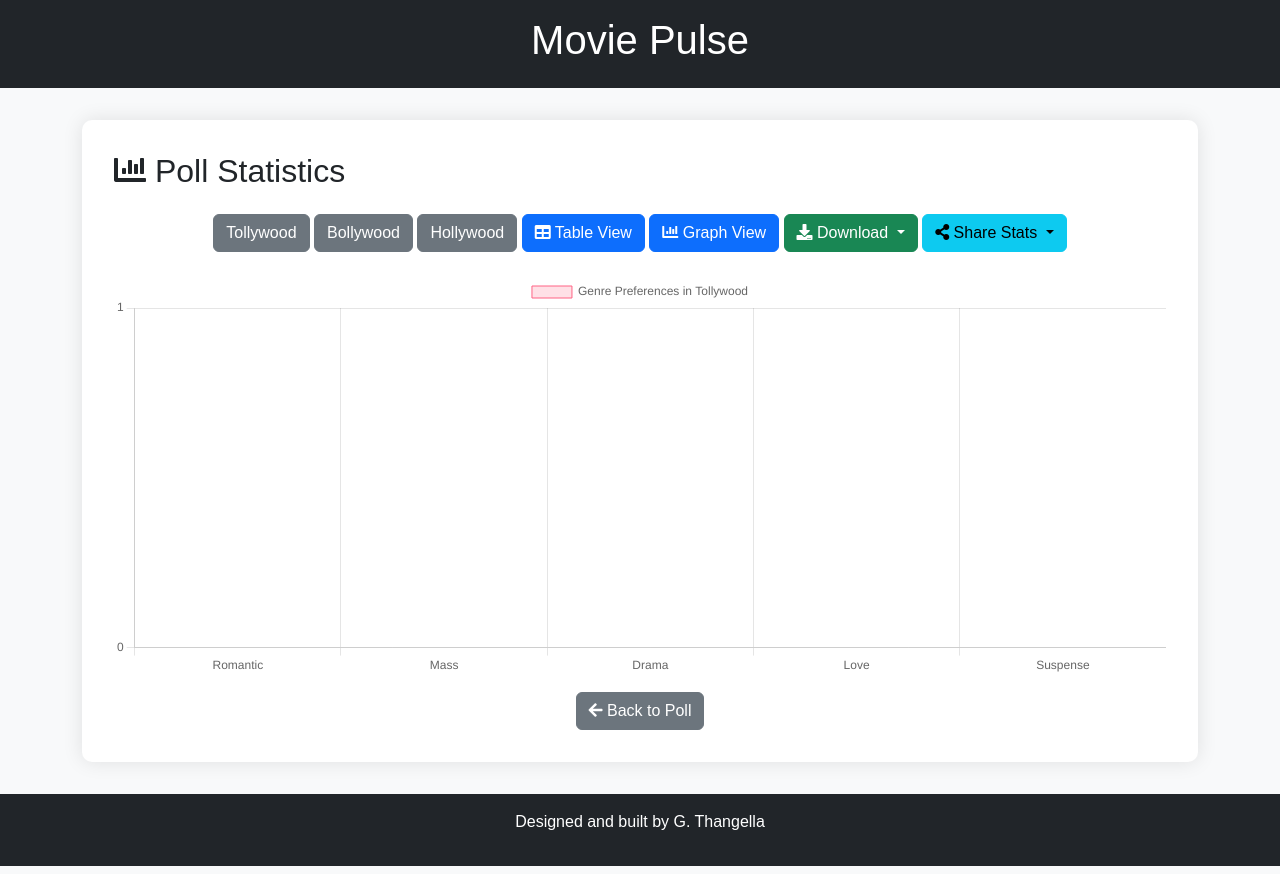
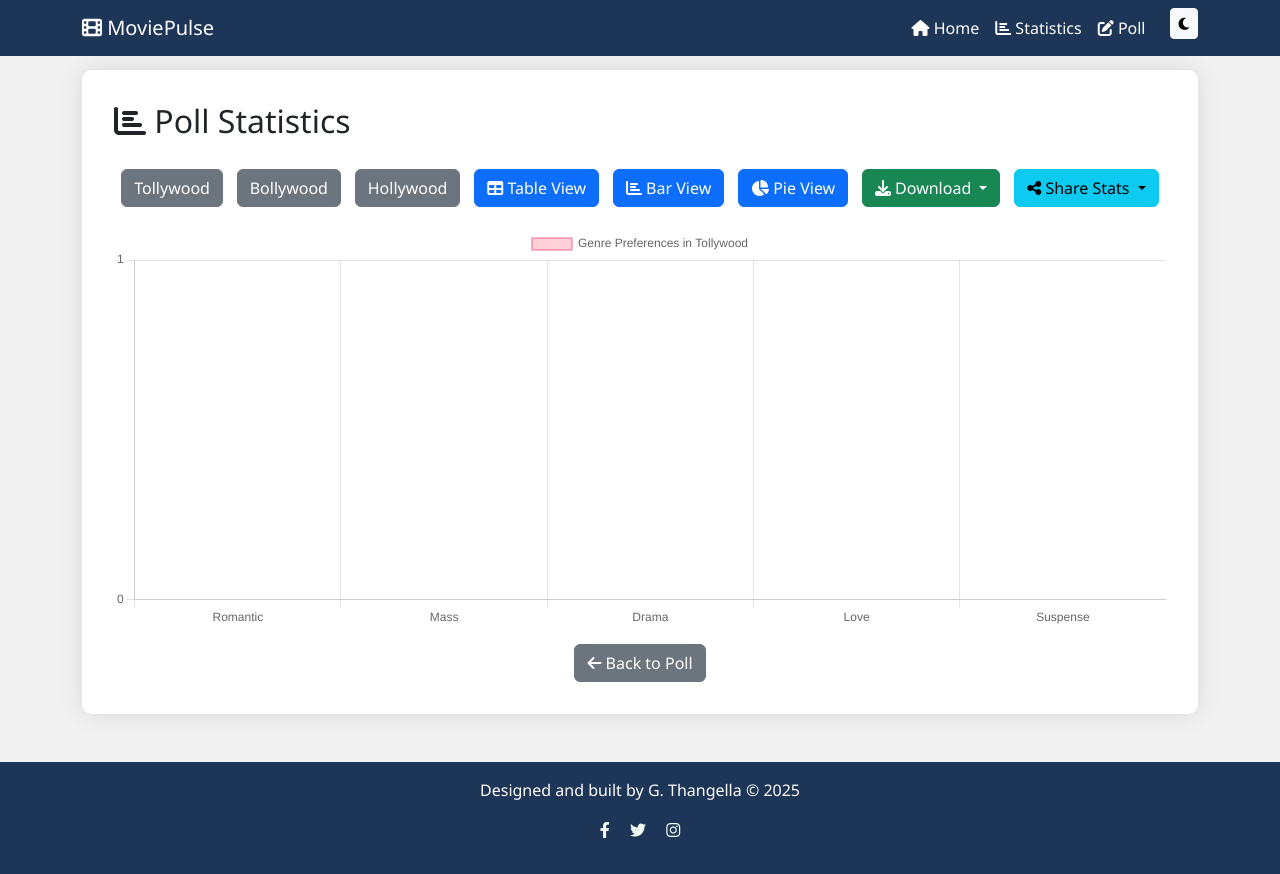
Before and after one commit to GTK-THANGELLA-17/MoviePulse, a plain HTML site: page stats.html in a window 1280 px wide. Drawn offline with nearby package versions, Linux system fonts and the light colour scheme.

Commit message:
Update stats.html

```diff
--- a/stats.html
+++ b/stats.html
@@ -1,80 +1,86 @@
 <!DOCTYPE html>
 <html lang="en">
 <head>
-    <meta charset="UTF-8">
-    <meta name="viewport" content="width=device-width, initial-scale=1.0">
-    <title>MoviePulse Poll - Stats</title>
-<meta name="viewport" content="width=device-width, initial-scale=1.0">
-    <link href="https://cdn.jsdelivr.net/npm/bootstrap@5.3.0-alpha1/dist/css/bootstrap.min.css" rel="stylesheet">
-    <link rel="stylesheet" href="https://cdnjs.cloudflare.com/ajax/libs/font-awesome/5.15.3/css/all.min.css">
+  <meta charset="UTF-8" />
+  <meta name="viewport" content="width=device-width, initial-scale=1" />
+  <title>MoviePulse | Statistics</title>
+  <!-- Bootstrap CSS -->
+  <link href="https://cdn.jsdelivr.net/npm/bootstrap@5.3.0-alpha1/dist/css/bootstrap.min.css" rel="stylesheet" />
+  <!-- FontAwesome -->
+  <link rel="stylesheet" href="https://cdnjs.cloudflare.com/ajax/libs/font-awesome/6.2.0/css/all.min.css" />
+  <!-- Animate.css -->
+  <link rel="stylesheet" href="https://cdnjs.cloudflare.com/ajax/libs/animate.css/4.1.1/animate.min.css"/>
   <style>
     body {
-            font-family: Arial, sans-serif;
-            background-color: #f8f9fa;
+      font-family: 'Segoe UI', sans-serif;
+      background: #f1f1f1;
+      margin-top: 70px;
+      transition: background 0.3s ease;
     }
+    /* Navbar */
+    .navbar { background: #1d3557; }
+    .navbar-brand, .nav-link { color: #fff !important; }
+    .nav-link:hover { color: #f1faee !important; }
+    /* Stats Section */
     .stats-section {
-            padding: 2rem;
       background: #fff;
       border-radius: 10px;
-            box-shadow: 0 0 20px rgba(0, 0, 0, 0.1);
-            margin: 2rem 0;
+      padding: 2rem;
+      margin-top: 2rem;
+      box-shadow: 0 0 25px rgba(0,0,0,0.1);
     }
-        .stats-section h2 {
-            margin-bottom: 1.5rem;
+    .stats-section h2 { margin-bottom: 1.5rem; }
+    .stats-buttons button,
+    .stats-buttons .btn-group button {
+      margin: 0.3rem;
+      transition: transform 0.2s ease;
     }
-        .stats-buttons {
-            margin-bottom: 1.5rem;
-        }
-        .btn-back {
-            margin-top: 1rem;
-        }
-        #genreChart {
-            max-height: 400px;
-        }
-        .animated-title {
-            animation: fadeIn 2s;
-        }
-        @keyframes fadeIn {
-            from { opacity: 0; }
-            to { opacity: 1; }
-        }
-
-/* For mobile phones */
-@media only screen and (max-width: 600px) {
-  /* CSS styles */
-}
-
-/* For tablets and iPads */
-@media only screen and (min-width: 601px) and (max-width: 1024px) {
-  /* CSS styles */
-}
-
-/* For laptops and desktops */
-@media only screen and (min-width: 1025px) {
-  /* CSS styles */
-}
-
+    .stats-buttons button:hover { transform: scale(1.05); }
+    #genreChart, #pieChart { max-height: 400px; }
+    .view-toggle { margin-bottom: 1rem; }
+    /* Footer */
+    footer { background: #1d3557; color: #fff; padding: 1rem 0; }
+    footer a { color: #f1faee; margin: 0 0.5rem; }
+    /* Dark Mode */
+    body.dark-mode { background: #222; color: #ccc; }
+    body.dark-mode .navbar, body.dark-mode footer, body.dark-mode .stats-section { background: #333; }
   </style>
 </head>
 <body>
-    <!-- Header -->
-    <header class="bg-dark text-white text-center py-3">
-        <h1 class="animated-title">Movie Pulse</h1>
-    </header>
+  <!-- Navbar -->
+  <nav class="navbar fixed-top navbar-expand-lg">
+    <div class="container">
+      <a class="navbar-brand" href="landing.html"><i class="fa-solid fa-film"></i> MoviePulse</a>
+      <button class="navbar-toggler" type="button" data-bs-toggle="collapse" data-bs-target="#navMenu">
+        <span class="navbar-toggler-icon"><i class="fa-solid fa-bars" style="color:#fff;"></i></span>
+      </button>
+      <div class="collapse navbar-collapse" id="navMenu">
+        <ul class="navbar-nav ms-auto">
+          <li class="nav-item"><a class="nav-link" href="landing.html"><i class="fa-solid fa-house"></i> Home</a></li>
+          <li class="nav-item"><a class="nav-link" href="stats.html"><i class="fa-solid fa-chart-bar"></i> Statistics</a></li>
+          <li class="nav-item"><a class="nav-link" href="index.html"><i class="fa-solid fa-pen-to-square"></i> Poll</a></li>
+          <li class="nav-item">
+            <button id="modeToggle" class="btn btn-sm btn-light ms-3"><i class="fa-solid fa-moon"></i></button>
+          </li>
+        </ul>
+      </div>
+    </div>
+  </nav>
 
-    <!-- Main Content -->
-    <div class="container">
-        <div class="stats-section">
-            <h2><i class="fas fa-chart-bar"></i> Poll Statistics</h2>
-            <div class="stats-buttons text-center">
+  <!-- Stats Main Content -->
+  <main class="container my-5">
+    <div class="stats-section animate__animated animate__fadeInUp">
+      <h2><i class="fa-solid fa-chart-bar"></i> Poll Statistics</h2>
+      <div class="stats-buttons text-center mb-3">
         <button class="btn btn-secondary" onclick="showStats('Tollywood')">Tollywood</button>
         <button class="btn btn-secondary" onclick="showStats('Bollywood')">Bollywood</button>
         <button class="btn btn-secondary" onclick="showStats('Hollywood')">Hollywood</button>
-                <button class="btn btn-primary" onclick="switchView('table')"><i class="fas fa-table"></i> Table View</button>
-                <button class="btn btn-primary" onclick="switchView('graph')"><i class="fas fa-chart-bar"></i> Graph View</button>
+        <button class="btn btn-primary view-toggle" onclick="switchView('table')"><i class="fa-solid fa-table"></i> Table View</button>
+        <button class="btn btn-primary view-toggle" onclick="switchView('bar')"><i class="fa-solid fa-chart-bar"></i> Bar View</button>
+        <button class="btn btn-primary view-toggle" onclick="switchView('pie')"><i class="fa-solid fa-chart-pie"></i> Pie View</button>
         <div class="btn-group">
-                    <button class="btn btn-success dropdown-toggle" type="button" data-bs-toggle="dropdown" aria-expanded="false">
-                        <i class="fas fa-download"></i> Download
+          <button class="btn btn-success dropdown-toggle" type="button" data-bs-toggle="dropdown">
+            <i class="fa-solid fa-download"></i> Download
           </button>
           <ul class="dropdown-menu">
             <li><a class="dropdown-item" href="#" onclick="downloadStats('csv')">CSV</a></li>
@@ -84,8 +90,8 @@
           </ul>
         </div>
         <div class="btn-group">
-                    <button class="btn btn-info dropdown-toggle" type="button" data-bs-toggle="dropdown" aria-expanded="false">
-                        <i class="fas fa-share-alt"></i> Share Stats
+          <button class="btn btn-info dropdown-toggle" type="button" data-bs-toggle="dropdown">
+            <i class="fa-solid fa-share-nodes"></i> Share Stats
           </button>
           <ul class="dropdown-menu">
             <li><a class="dropdown-item" href="#" onclick="shareStats('Instagram')">Instagram</a></li>
@@ -95,6 +101,7 @@
           </ul>
         </div>
       </div>
+      <!-- Views -->
       <div id="tableView" style="display: none;">
         <table class="table table-striped">
           <thead>
@@ -109,38 +116,46 @@
           <tbody id="pollStats"></tbody>
         </table>
       </div>
-            <div id="graphView" style="display: none;">
+      <div id="barView" style="display: none;">
         <canvas id="genreChart"></canvas>
       </div>
-            <div class="text-center btn-back">
-                <a href="index.html" class="btn btn-secondary"><i class="fas fa-arrow-left"></i> Back to Poll</a>
+      <div id="pieView" style="display: none;">
+        <canvas id="pieChart"></canvas>
+      </div>
+      <div class="text-center mt-3">
+        <a href="index.html" class="btn btn-secondary"><i class="fa-solid fa-arrow-left"></i> Back to Poll</a>
       </div>
     </div>
-    </div>
+  </main>
 
   <!-- Footer -->
-    <footer class="bg-dark text-white text-center py-3">
-        <p>Designed and built by G. Thangella</p>
+  <footer class="text-center">
+    <div class="container">
+      <p>Designed and built by G. Thangella © <span id="year"></span></p>
+      <p>
+        <a href="#"><i class="fa-brands fa-facebook-f"></i></a>
+        <a href="#"><i class="fa-brands fa-twitter"></i></a>
+        <a href="#"><i class="fa-brands fa-instagram"></i></a>
+      </p>
+    </div>
   </footer>
 
+  <!-- JavaScript Libraries -->
   <script src="https://cdn.jsdelivr.net/npm/chart.js"></script>
   <script src="https://cdn.jsdelivr.net/npm/xlsx/dist/xlsx.full.min.js"></script>
+  <script src="https://cdn.jsdelivr.net/npm/bootstrap@5.3.0-alpha1/dist/js/bootstrap.bundle.min.js"></script>
   <script>
-        let chart;
+    let barChart, pieChart;
 
     function showStats(industry) {
       const pollData = JSON.parse(localStorage.getItem('pollData')) || [];
-
       const genres = ['Romantic', 'Mass', 'Drama', 'Love', 'Suspense'];
       const genreCounts = genres.map(genre => pollData.filter(poll => poll.filmIndustry === industry && poll.genre === genre).length);
 
-            const ctx = document.getElementById('genreChart').getContext('2d');
-
-            if (chart) {
-                chart.destroy();
-            }
-
-            chart = new Chart(ctx, {
+      // Bar Chart
+      const ctxBar = document.getElementById('genreChart').getContext('2d');
+      if (barChart) barChart.destroy();
+      barChart = new Chart(ctxBar, {
         type: 'bar',
         data: {
           labels: genres,
@@ -148,11 +163,11 @@
             label: `Genre Preferences in ${industry}`,
             data: genreCounts,
             backgroundColor: [
-                            'rgba(255, 99, 132, 0.2)',
-                            'rgba(54, 162, 235, 0.2)',
-                            'rgba(255, 206, 86, 0.2)',
-                            'rgba(75, 192, 192, 0.2)',
-                            'rgba(153, 102, 255, 0.2)'
+              'rgba(255, 99, 132, 0.3)',
+              'rgba(54, 162, 235, 0.3)',
+              'rgba(255, 206, 86, 0.3)',
+              'rgba(75, 192, 192, 0.3)',
+              'rgba(153, 102, 255, 0.3)'
             ],
             borderColor: [
               'rgba(255, 99, 132, 1)',
@@ -168,17 +183,36 @@
           scales: {
             y: {
               beginAtZero: true,
-                            ticks: {
-                                stepSize: 1
-                            }
+              ticks: { stepSize: 1 }
             }
           }
         }
       });
 
-            // Update table view
+      // Pie Chart
+      const ctxPie = document.getElementById('pieChart').getContext('2d');
+      if (pieChart) pieChart.destroy();
+      pieChart = new Chart(ctxPie, {
+        type: 'pie',
+        data: {
+          labels: genres,
+          datasets: [{
+            label: `Genre Distribution in ${industry}`,
+            data: genreCounts,
+            backgroundColor: [
+              'rgba(255, 99, 132, 0.6)',
+              'rgba(54, 162, 235, 0.6)',
+              'rgba(255, 206, 86, 0.6)',
+              'rgba(75, 192, 192, 0.6)',
+              'rgba(153, 102, 255, 0.6)'
+            ]
+          }]
+        }
+      });
+
+      // Update Table
       const pollStats = document.getElementById('pollStats');
-            pollStats.innerHTML = '';
+      pollStats.innerHTML = "";
       pollData.forEach(poll => {
         if (poll.filmIndustry === industry) {
           const row = document.createElement('tr');
@@ -187,27 +221,33 @@
             <td>${pollData.filter(p => p.filmIndustry === industry && p.genre === poll.genre).length}</td>
             <td>${poll.country}</td>
             <td>${poll.filmIndustry}</td>
-                        <td>${poll.timestamp}</td>
+            <td>${new Date(poll.timestamp).toLocaleString()}</td>
           `;
           pollStats.appendChild(row);
         }
       });
-
-            switchView('graph');
+      // Default view to Bar Chart
+      switchView('bar');
     }
 
     function switchView(view) {
-            document.getElementById('tableView').style.display = view === 'table' ? 'block' : 'none';
-            document.getElementById('graphView').style.display = view === 'graph' ? 'block' : 'none';
+      document.getElementById('tableView').style.display = (view === 'table') ? 'block' : 'none';
+      document.getElementById('barView').style.display = (view === 'bar') ? 'block' : 'none';
+      document.getElementById('pieView').style.display = (view === 'pie') ? 'block' : 'none';
     }
 
     function downloadStats(format) {
       const pollData = JSON.parse(localStorage.getItem('pollData')) || [];
       const rows = [['Genre', 'Count', 'Country', 'Industry', 'Timestamp']];
       pollData.forEach(poll => {
-                rows.push([poll.genre, pollData.filter(p => p.filmIndustry === poll.filmIndustry && p.genre === poll.genre).length, poll.country, poll.filmIndustry, poll.timestamp]);
+        rows.push([
+          poll.genre,
+          pollData.filter(p => p.filmIndustry === poll.filmIndustry && p.genre === poll.genre).length,
+          poll.country,
+          poll.filmIndustry,
+          poll.timestamp
+        ]);
       });
-
       if (format === 'csv') {
         const csvContent = "data:text/csv;charset=utf-8," + rows.map(e => e.join(",")).join("\n");
         const encodedUri = encodeURI(csvContent);
@@ -234,26 +274,25 @@
 
     function shareStats(platform) {
       const pollData = JSON.parse(localStorage.getItem('pollData')) || [];
-            const statsMessage = pollData.map(poll => `${poll.genre}: ${pollData.filter(p => p.filmIndustry === poll.filmIndustry && p.genre === poll.genre).length}\nCountry: ${poll.country}\nIndustry: ${poll.filmIndustry}\nTimestamp: ${poll.timestamp}`).join('\n\n');
-
+      const statsMessage = pollData.map(poll =>
+        `${poll.genre}: ${pollData.filter(p => p.filmIndustry === poll.filmIndustry && p.genre === poll.genre).length}\nCountry: ${poll.country}\nIndustry: ${poll.filmIndustry}\nTimestamp: ${new Date(poll.timestamp).toLocaleString()}`
+      ).join('\n\n');
       const shareOptions = {
         Instagram: 'https://www.instagram.com/',
         WhatsApp: 'whatsapp://send?text=' + encodeURIComponent(statsMessage),
         Gmail: 'mailto:?subject=Poll%20Stats&body=' + encodeURIComponent(statsMessage),
         Telegram: 'https://web.telegram.org/#/im?p=' + encodeURIComponent(statsMessage)
       };
-
-            if (platform in shareOptions) {
-                window.open(shareOptions[platform]);
-            } else {
-                alert('Invalid platform choice. Please choose Instagram, WhatsApp, Gmail, or Telegram.');
-            }
+      if (platform in shareOptions) window.open(shareOptions[platform]);
+      else alert('Invalid platform choice.');
     }
 
+    // Set current year in footer
+    document.getElementById('year') && (document.getElementById('year').textContent = new Date().getFullYear());
+    // Default stats load
     document.addEventListener('DOMContentLoaded', function() {
-            showStats('Tollywood');  // Default view
+      showStats('Tollywood');
     });
   </script>
-    <script src="https://cdn.jsdelivr.net/npm/bootstrap@5.3.0-alpha1/dist/js/bootstrap.bundle.min.js"></script>
 </body>
 </html>
```
Lines whose indentation alone changed are shown as unchanged.
